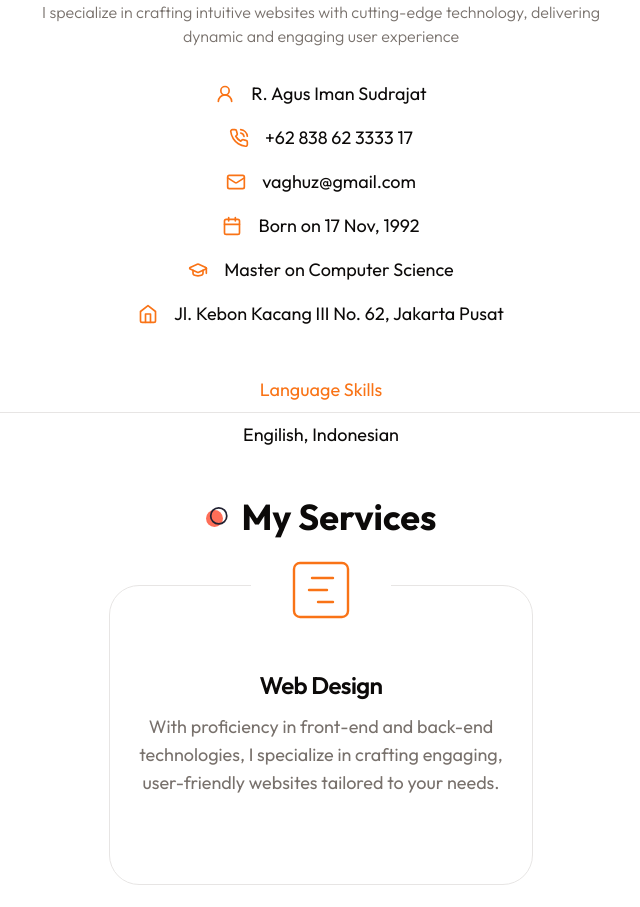
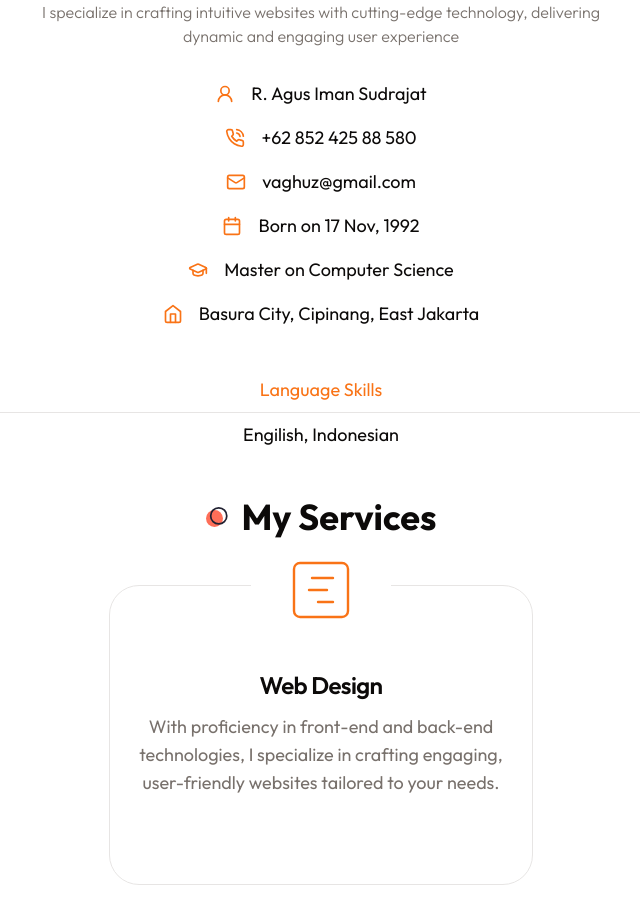
Before and after one commit to radenagus17/portfolio-2024, a Next.js app: page / in a window 1280 px wide. Shown: the part 1140-2047 px from the top of the page, without its empty margins (319-959 px from the left). Built offline with nearby package versions, Linux system fonts and the light colour scheme.

Commit message:
fix: address & contact

```diff
--- a/src/data/index.tsx
+++ b/src/data/index.tsx
@@ -324,7 +324,7 @@ export const INFO_DATA: InfoType[] = [
 	},
 	{
 		icon: <PhoneCall size={20} />,
-		text: "+62 838 62 3333 17",
+		text: "+62 852 425 88 580",
 	},
 	{
 		icon: <MailIcon size={20} />,
@@ -340,6 +340,6 @@ export const INFO_DATA: InfoType[] = [
 	},
 	{
 		icon: <HomeIcon size={20} />,
-		text: "Jl. Kebon Kacang III No. 62, Jakarta Pusat",
+		text: "Basura City, Cipinang, East Jakarta",
 	},
 ];
```
